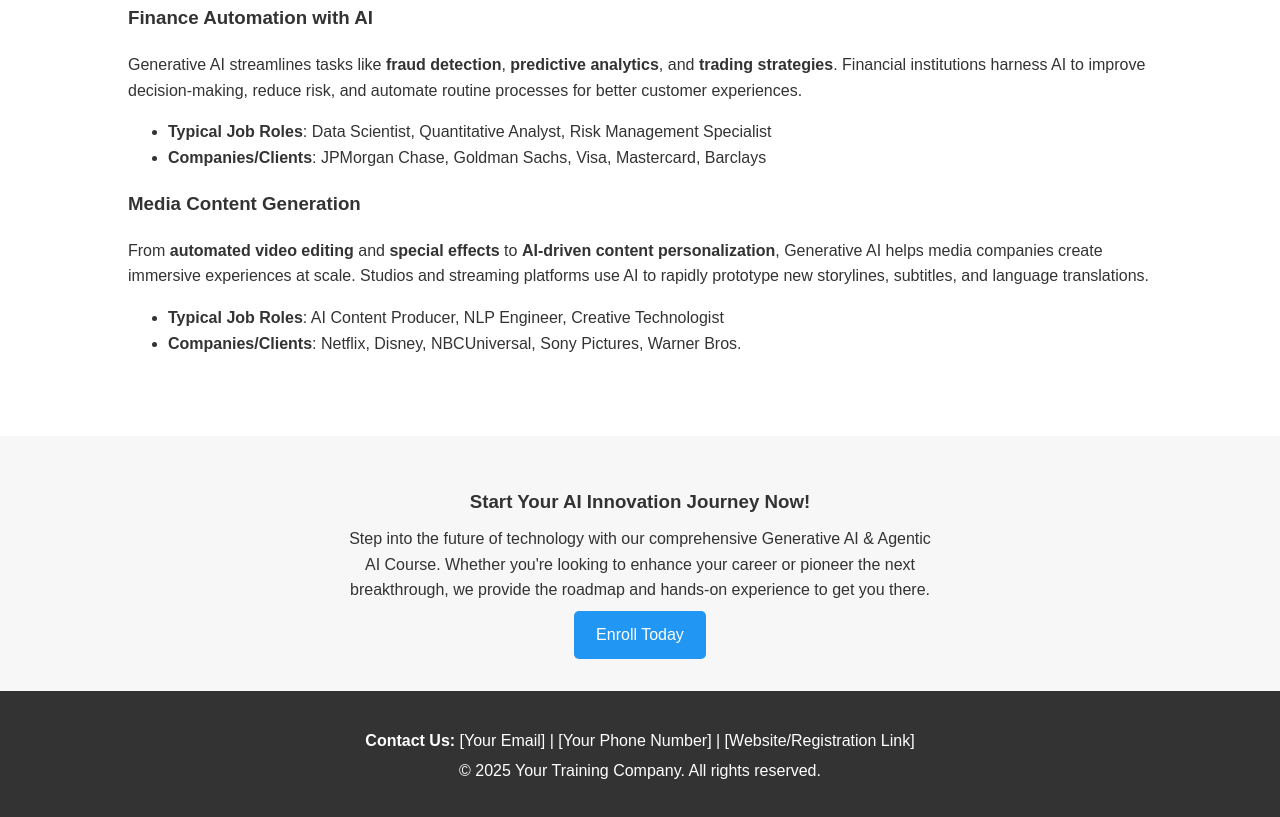
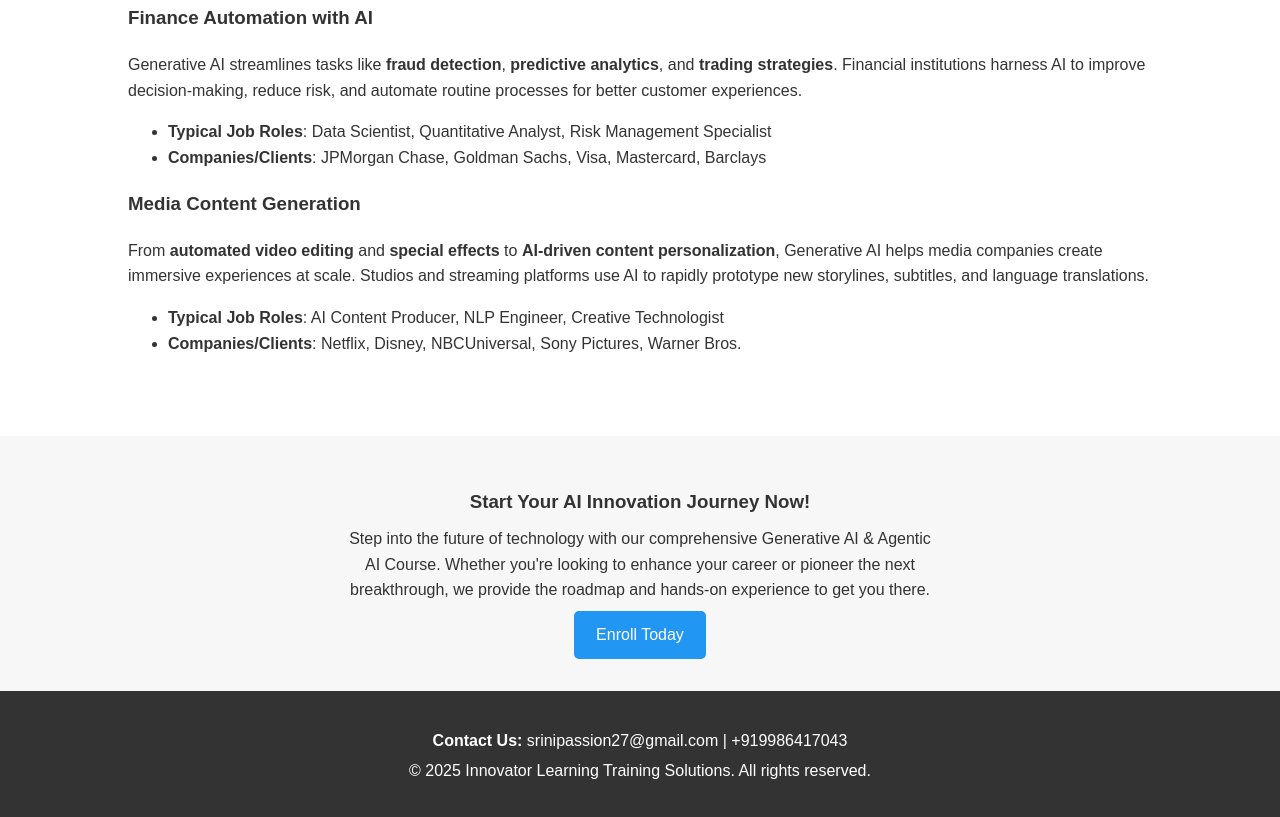
Before and after one commit to srinivasahelwar/GenAI, a plain HTML site: page index.html in a window 1280 px wide. Shown: the part 2569-3386 px from the top of the page. Drawn offline with Linux system fonts and the light colour scheme.

Commit message:
Update index.html

```diff
--- a/index.html
+++ b/index.html
@@ -275,8 +275,8 @@
 
   <!-- Footer -->
   <footer>
-    <p><strong>Contact Us:</strong> [Your Email] | [Your Phone Number] | [Website/Registration Link]</p>
-    <p>© 2025 Your Training Company. All rights reserved.</p>
+    <p><strong>Contact Us:</strong> srinipassion27@gmail.com | +919986417043 </p>
+    <p>© 2025 Innovator Learning Training Solutions. All rights reserved.</p>
   </footer>
 
 </body>
```
